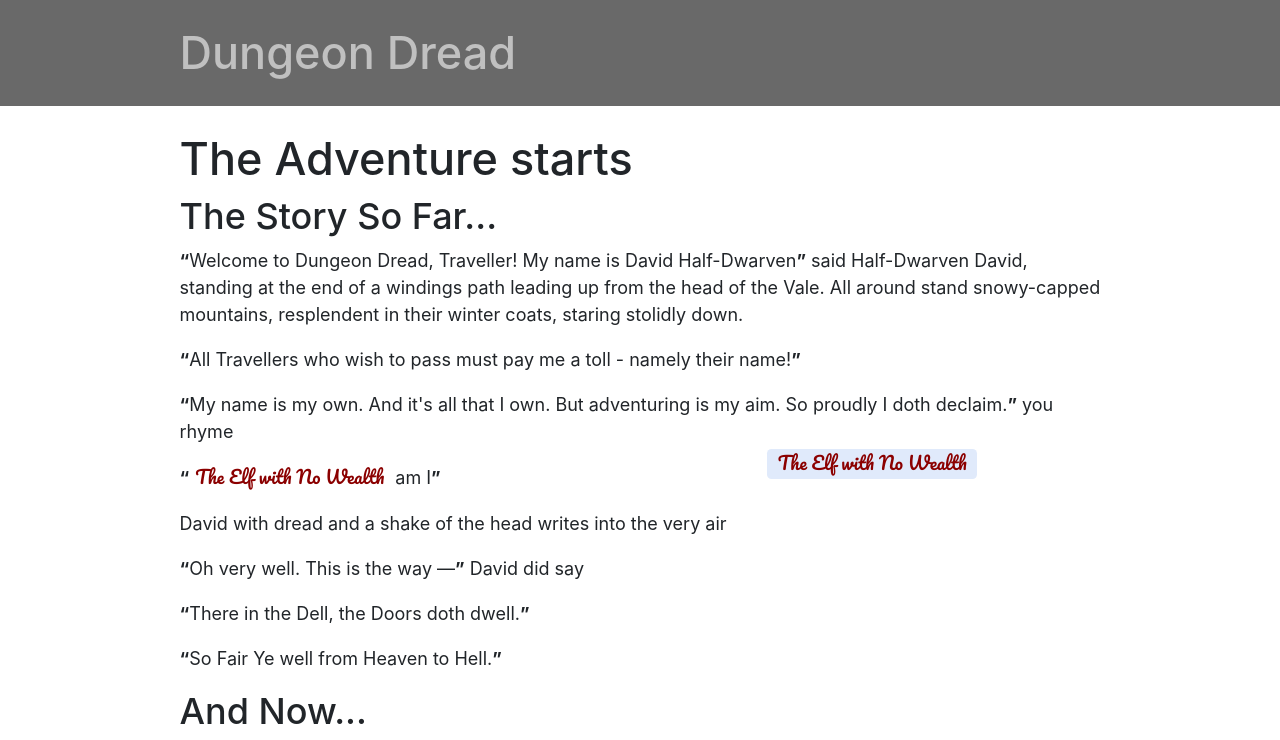
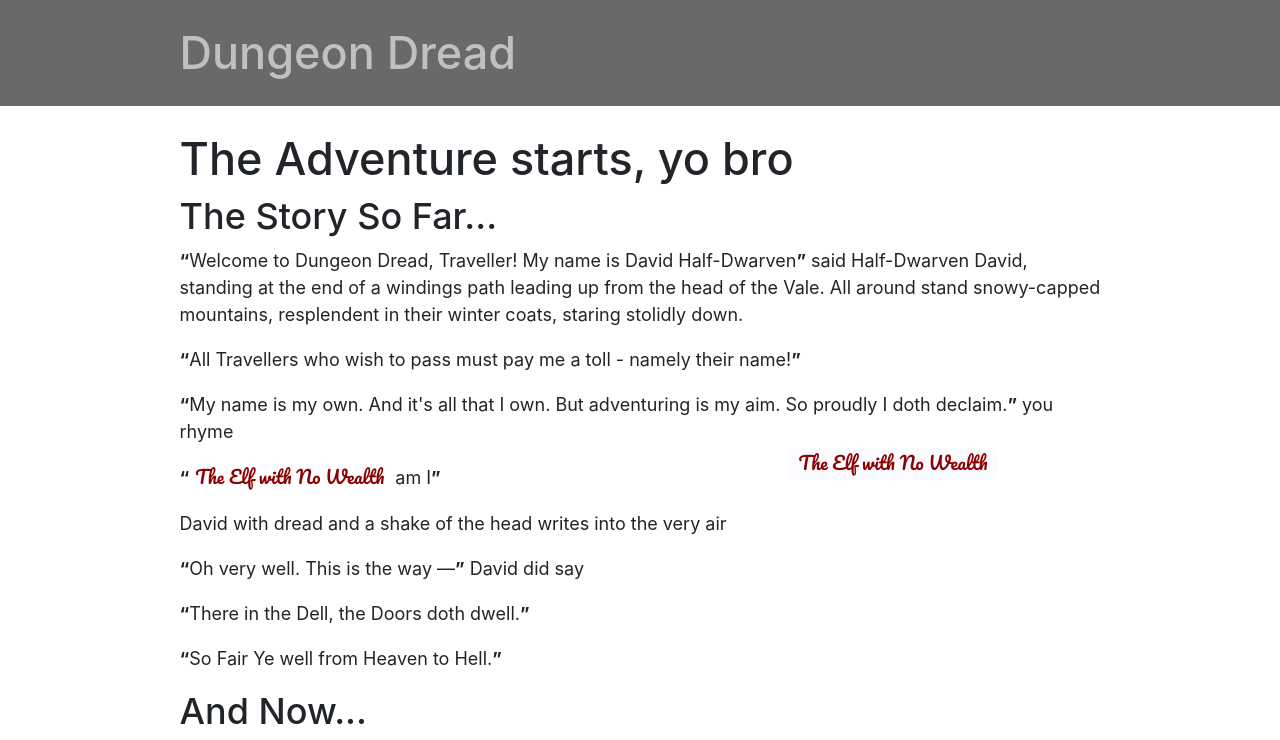
Before and after one commit to CorwinDonkin/dread_dungeon, a Gatsby site: page /dell in a window 1280 px wide. Shown: the top 740 px of the page. Built offline with nearby package versions, Linux system fonts and the light colour scheme; Gatsby itself is replaced by a stand-in of ours.

Commit message:
YoBro change
Changing for the sake of it now the local build stuff is all working

```diff
--- a/package.json
+++ b/package.json
@@ -6,17 +6,16 @@
   "author": "Kyle Mathews <mathews.kyle@gmail.com>",
   "dependencies": {
     "bootstrap": "^4.3.1",
-    "gatsby": "^2.13.42",
+    "gatsby": "^2.15.9",
     "gatsby-image": "^2.2.7",
     "gatsby-plugin-google-fonts": "^1.0.1",
     "gatsby-plugin-manifest": "^2.2.4",
     "gatsby-plugin-offline": "^2.2.4",
-    "gatsby-plugin-react-helmet": "^3.1.2",
+    "gatsby-plugin-react-helmet": "^3.1.6",
     "gatsby-plugin-sharp": "^2.2.9",
     "gatsby-source-filesystem": "^2.1.6",
     "gatsby-transformer-sharp": "^2.2.5",
     "prop-types": "^15.7.2",
-    "react": "^16.8.6",
     "react-bootstrap": "^1.0.0-beta.10",
     "react-dom": "^16.8.6",
     "react-helmet": "^5.2.1"
--- a/src/pages/dell.js
+++ b/src/pages/dell.js
@@ -21,7 +21,7 @@
     return (
       <Layout>
         <SEO title="Down in the Dell"/>
-        <h1>The Adventure starts</h1>
+        <h1>The Adventure starts, yo bro</h1>
         <h2>The Story So Far...</h2>
         <Welcome/>
         <Intro name={name}/>
```
Also changed, not shown: 1 other file.
